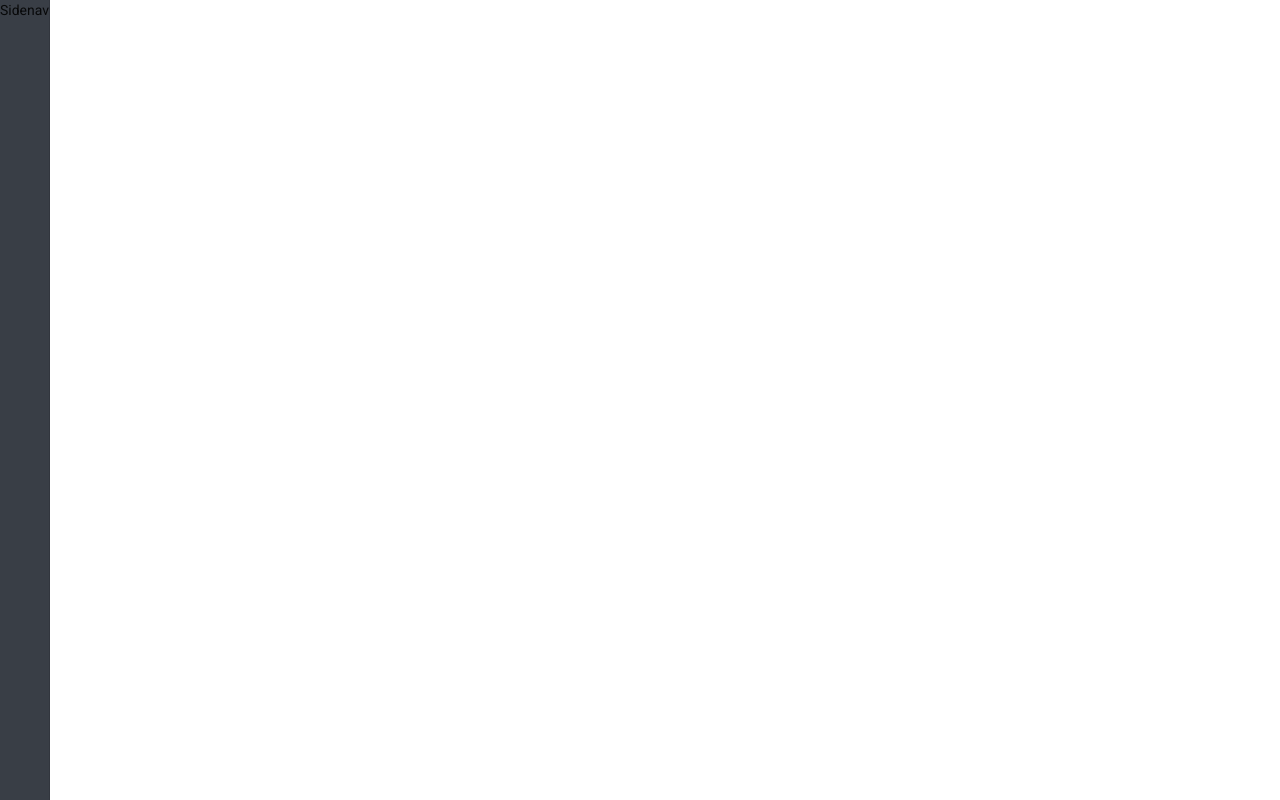
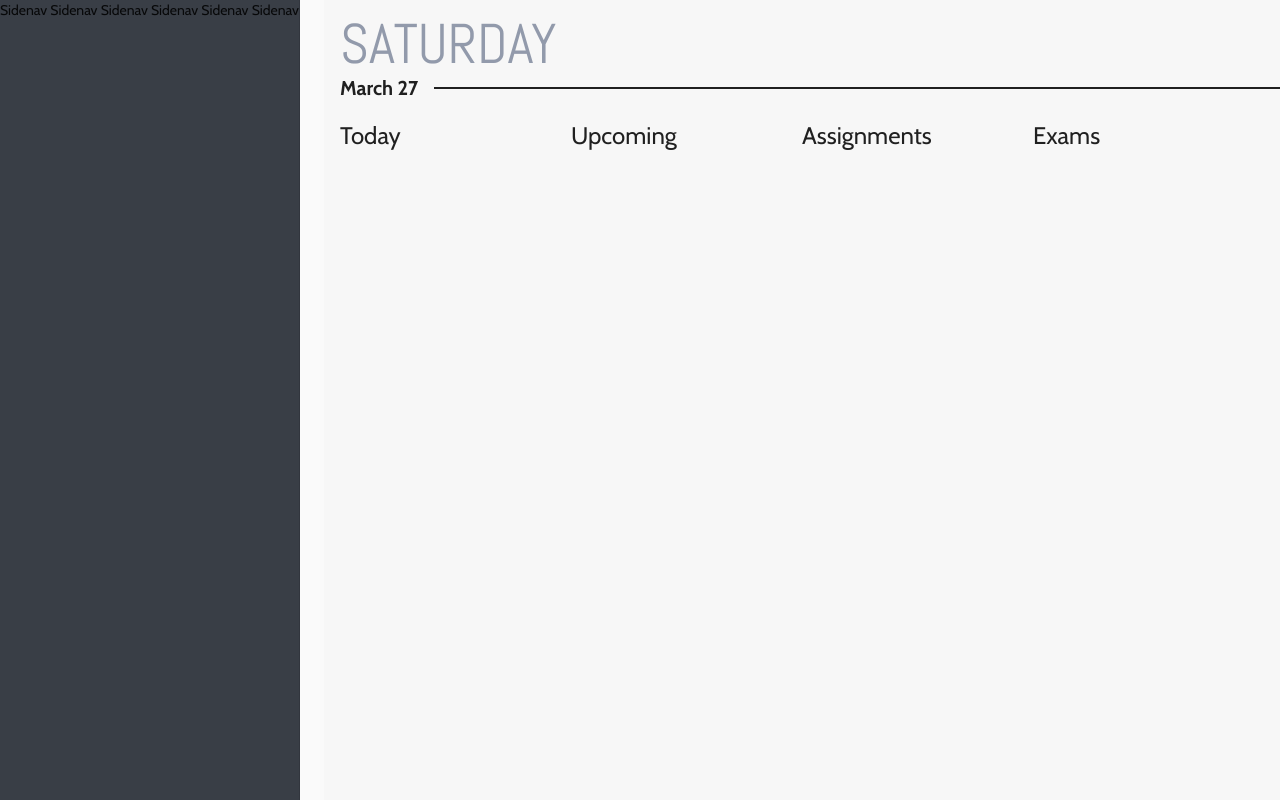
Before and after one commit to john17727/Seiri-Web, an Angular app: page / in a window 1280 px wide. Built offline with nearby package versions, Linux system fonts and the light colour scheme.

Commit message:
Added header to the dashboard page.

```diff
--- a/src/app/app-routing.module.ts
+++ b/src/app/app-routing.module.ts
@@ -1,7 +1,9 @@
 import { NgModule } from '@angular/core';
 import { RouterModule, Routes } from '@angular/router';
+import { DashboardComponent } from './pages/dashboard/dashboard.component';
 
 const routes: Routes = [
+  { path: '', component: DashboardComponent }
 ];
 
 @NgModule({
--- a/src/app/app.component.html
+++ b/src/app/app.component.html
@@ -1,5 +1,5 @@
 <mat-sidenav-container class="sidenav-container">
-  <mat-sidenav class="sidenav" #sidenav mode="side" opened fixedInViewport="true">Sidenav</mat-sidenav>
+  <mat-sidenav class="sidenav" #sidenav mode="side" opened fixedInViewport="true">Sidenav Sidenav Sidenav Sidenav Sidenav Sidenav</mat-sidenav>
   <mat-sidenav-content class="content">
     <router-outlet></router-outlet>
   </mat-sidenav-content>
--- a/src/app/app.component.scss
+++ b/src/app/app.component.scss
@@ -1,3 +1,11 @@
+.sidenav-container {
+    height: 100vh;
+}
+
 .sidenav {
     background-color: #393E46;
 }
+
+.content {
+    height: 100vh;
+}
--- a/src/app/pages/dashboard/dashboard.component.html
+++ b/src/app/pages/dashboard/dashboard.component.html
@@ -1 +1,23 @@
-<p>dashboard works!</p>
+<div class="page">
+    <div class="header">
+        <h1 class="mat-display-3 day">{{today | date:"EEEE"}}</h1>
+        <div class="subtitle">
+            <h2 class="date">{{today | date:"MMMM d"}}</h2>
+            <hr class="strike">
+        </div>
+    </div>
+    <div class="content">
+        <div class="col">
+            <h1 class="col-header">Today</h1>
+        </div>
+        <div class="col">
+            <h1 class="col-header">Upcoming</h1>
+        </div>
+        <div class="col">
+            <h1 class="col-header">Assignments</h1>
+        </div>
+        <div class="col">
+            <h1 class="col-header">Exams</h1>
+        </div>
+    </div>
+</div>
--- a/src/app/pages/dashboard/dashboard.component.scss
+++ b/src/app/pages/dashboard/dashboard.component.scss
@@ -0,0 +1,34 @@
+.header {
+    padding: 1rem 0 0 1rem;
+}
+
+.day {
+    margin: 0;
+    text-transform: uppercase;
+}
+
+.subtitle {
+    width: 100%;
+    display: flex;
+    flex-direction: row;
+}
+
+.date {
+    margin: 0;
+}
+
+.strike {
+    flex: 1;
+    align-self: center;
+    margin-left: 1rem;
+}
+
+.content {
+    margin: 1rem;
+    display: flex;
+    flex-direction: row;
+}
+
+.col {
+    flex: 1;
+}
--- a/src/app/pages/dashboard/dashboard.component.ts
+++ b/src/app/pages/dashboard/dashboard.component.ts
@@ -7,9 +7,12 @@ import { Component, OnInit } from '@angular/core';
 })
 export class DashboardComponent implements OnInit {
 
+  today: Date = new Date();
+
   constructor() { }
 
   ngOnInit(): void {
+
   }
 
 }
--- a/src/index.html
+++ b/src/index.html
@@ -1,14 +1,17 @@
-<!doctype html>
+<!DOCTYPE html>
 <html lang="en">
   <head>
-  <meta charset="utf-8">
+    <meta charset="utf-8" />
     <title>Seiri</title>
-  <base href="/">
-  <meta name="viewport" content="width=device-width, initial-scale=1">
-  <link rel="icon" type="image/x-icon" href="favicon.ico">
-  <link rel="preconnect" href="https://fonts.gstatic.com">
-  <link href="https://fonts.googleapis.com/css2?family=Roboto:wght@300;400;500&display=swap" rel="stylesheet">
-  <link href="https://fonts.googleapis.com/icon?family=Material+Icons" rel="stylesheet">
+    <base href="/" />
+    <meta name="viewport" content="width=device-width, initial-scale=1" />
+    <link rel="icon" type="image/x-icon" href="favicon.ico" />
+    <link rel="preconnect" href="https://fonts.gstatic.com" />
+    <link rel="preconnect" href="https://fonts.gstatic.com" />
+    <link
+      href="https://fonts.googleapis.com/css2?family=Abel&family=Cabin:wght@400;700&family=Gudea:wght@400;700&display=swap" rel="stylesheet" />
+    <link
+      href="https://fonts.googleapis.com/icon?family=Material+Icons" rel="stylesheet" />
   </head>
   <body class="mat-typography">
     <app-root></app-root>
--- a/src/styles.scss
+++ b/src/styles.scss
@@ -1,12 +1,8 @@
+// Color Palette: https://colorhunt.co/palette/130807
 
 // Custom Theming for Angular Material
 // For more information: https://material.angular.io/guide/theming
 @import '~@angular/material/theming';
-// Plus imports for other components in your app.
-
-// Include the common styles for Angular Material. We include this here so that you only
-// have to load a single css file for Angular Material in your app.
-// Be sure that you only ever include this mixin once!
 @include mat-core();
 
 /* ======== Colors ======== */
@@ -54,14 +50,21 @@ $seiri-offwhite: (
   ),
 );
 
+/* ======== Typograhpy ======== */
+$seiri-typography: mat-typography-config(
+  $font-family: 'Cabin, sans-serif',
+  $display-3: mat-typography-level(56px, 56px, 400, 'Abel, sans-serif'),
+  $title: mat-typography-level(20px, 32px, 700)
+);
+
+@include mat-base-typography($seiri-typography);
+
 $seiri-app-primary: mat-palette($seiri-charcoal, Main, Light, Dark);
 $seiri-app-accent: mat-palette($seiri-silver, Main, Light, Dark);
 
 // The warn palette is optional (defaults to red).
 $seiri-app-warn: mat-palette($mat-red);
 
-// Create the theme object. A theme consists of configurations for individual
-// theming systems such as `color` or `typography`.
 $seiri-app-theme: mat-light-theme(
   (
     color: (
@@ -72,12 +75,32 @@ $seiri-app-theme: mat-light-theme(
   )
 );
 
-// Include theme styles for core and each component used in your app.
-// Alternatively, you can import and @include the theme mixins for each component
-// that you are using.
 @include angular-material-theme($seiri-app-theme);
 
 /* You can add global styles to this file, and also import other style files */
 
-html, body { height: 100%; }
-body { margin: 0; font-family: Roboto, "Helvetica Neue", sans-serif; }
+html, body { height: 100vh; }
+body {
+  margin: 0;
+  font-family: Roboto, "Helvetica Neue", sans-serif;
+  background-color: mat-color($seiri-white, Main);
+}
+
+
+.page {
+  position:absolute;
+  height:auto;
+  bottom:0;
+  top:0;
+  left:0;
+  right:0;
+  background-color: mat-color($seiri-white, Main);
+}
+
+.mat-display-3 {
+  color: mat-color($seiri-app-accent);
+}
+
+hr {
+  border-style: solid;
+}
```
Lines whose indentation alone changed are shown as unchanged.
